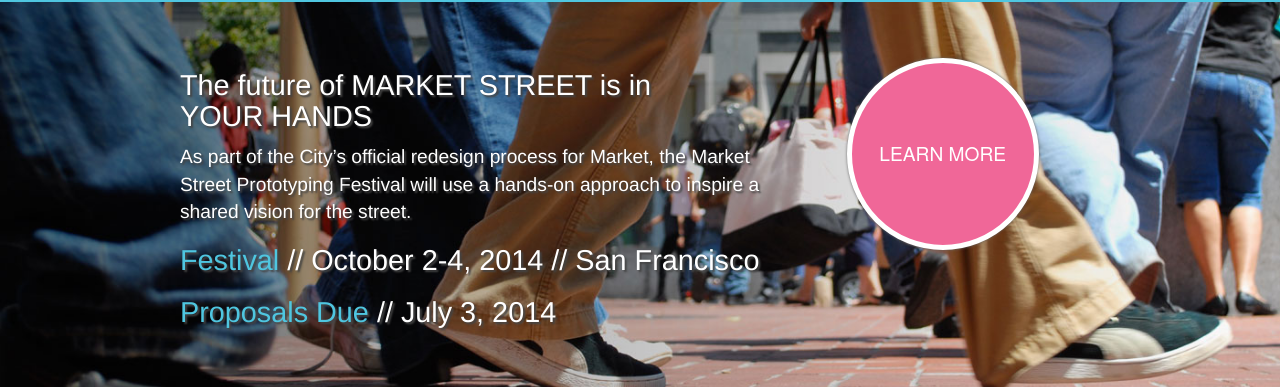
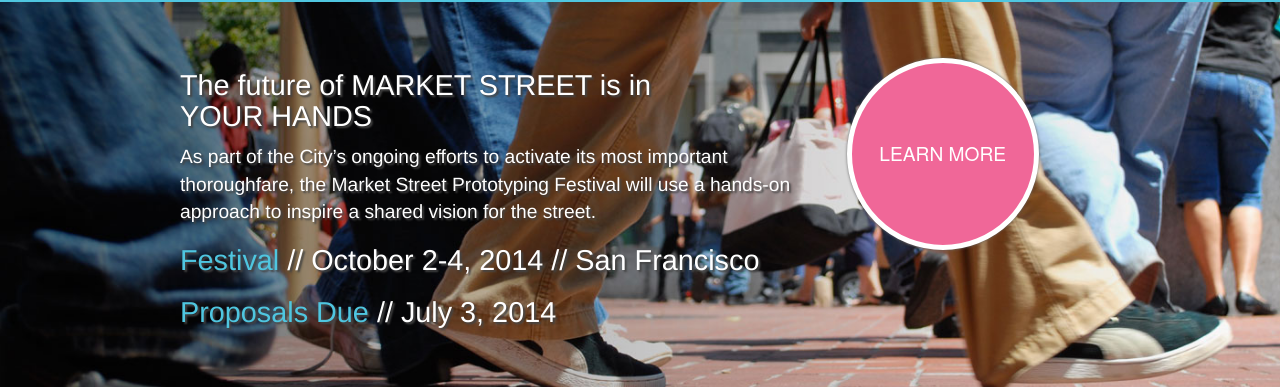
Before and after one commit to jakelevitas/market-street-proto-fest, a Jekyll site: the page built from index.html, in a window 1280 px wide. Shown: the part 181-570 px from the top of the page. Built offline with Jekyll 4.4.1, drawn with Linux system fonts in a browser that asks for light colours; nearby versions of some CDN libraries.

Commit message:
homepage language change

```diff
--- a/_includes/header.html
+++ b/_includes/header.html
@@ -80,7 +80,7 @@
 
             <div class="title col-md-8">
               <h1>The future of MARKET STREET is in <br>YOUR HANDS</h1>
-              <p class="subtitle">As part of the City’s official redesign process for Market, the Market Street Prototyping Festival will use a hands-on approach to inspire a shared vision for the street.</p>
+              <p class="subtitle">As part of the City’s ongoing efforts to activate its most important thoroughfare, the Market Street Prototyping Festival will use a hands-on approach to inspire a shared vision for the street.</p>
               <h1 style="text-align:left"><a href="{{ site.baseurl }}/about">Festival</a> // October 2-4, 2014 // San Francisco</h1>
               <h1 style="text-align:left"><a href="{{ site.baseurl }}/opencall">Proposals Due</a> // July 3, 2014</h1>
               <a href="{{ site.baseurl }}/about"><button type="button" class="btn pill-btn hidden-lg hidden-md ">Learn more</button></a>
```
